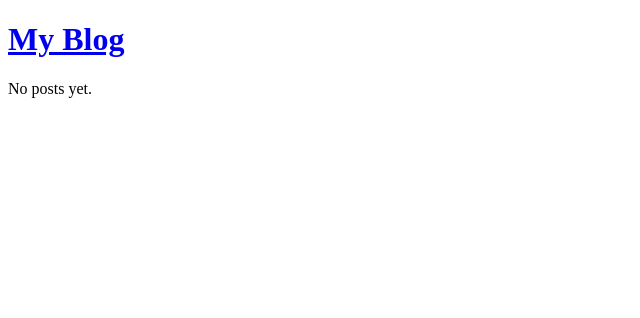
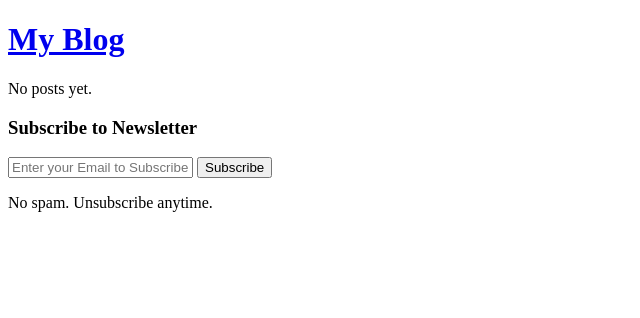
Before and after one commit to Rootcanon/Blog_Project, a Django app: page / in a window 1280 px wide. Shown: the top 318 px of the page, without its empty margins (0-640 px from the left). Run offline with Django 5.2, Linux system fonts and the light colour scheme; data that the repository does not hold is empty; some libraries are stand-ins or nearby versions.

Commit message:
Subscriber model, subscribe/unsubscribe views, admin, forms

```diff
--- /dev/null
+++ b/blog/context_processors.py
@@ -0,0 +1,4 @@
+from .forms import SubscriberForm
+
+def subscribe_form(request):
+    return {"subscribe_form": SubscriberForm()}
--- a/blog/forms.py
+++ b/blog/forms.py
@@ -1,6 +1,6 @@
 from django import forms
 
-from .models import Comment
+from .models import Comment, Subscriber
 
 
 class CommentForm(forms.ModelForm):
@@ -23,3 +23,21 @@ class CommentForm(forms.ModelForm):
                 "placeholder": "Write your comment..."
             }),
         }
+
+
+class SubscriberForm(forms.Form):
+    email = forms.EmailField(
+        widget=forms.EmailInput(attrs={
+            "class": "form-control",
+            "placeholder": "Enter your Email to Subscribe"
+        }),
+    )
+
+    # class Meta:
+    #     model = Subscriber
+    #     fields = ["email"]
+    #     validate_unique = False
+
+    def clean_email(self):
+        email = self.cleaned_data["email"].lower()
+        return email
--- a/blog/templates/blog/base.html
+++ b/blog/templates/blog/base.html
@@ -16,9 +16,35 @@
       <h1><a href="{% url 'post_list' %}">My Blog</a></h1>
     </header>
     <main>
+      {% if messages %}
+        <div class="messages" style="padding: 1rem; margin-bottom: 1rem;">
+          {% for message in messages %}
+            <div class="alert alert-{{ message.tags }}" style="padding: 0.75rem; margin-bottom: 0.5rem; border-radius: 4px; background: {% if message.tags == 'success' %}#d4edda{% else %}#f8d7da{% endif %}; color: {% if message.tags == 'success' %}#155724{% else %}#721c24{% endif %};">
+              {{ message }}
+            </div>
+          {% endfor %}
+        </div>
+      {% endif %}
       {% block content %}
 
       {% endblock %}
+      <footer>
+        <section class="newsletter">
+          <h3>Subscribe to Newsletter</h3>
+          {% comment %} <form method="post" action="{% url 'subscribe' %}"> {% endcomment %}
+          <form method="post" action="{% url 'subscribe' %}">
+            {% csrf_token %}
+            <div>
+              {{ subscribe_form.email }}
+              <button type="submit">Subscribe</button>
+            </div>
+            {% if subscribe_form.errors %}
+              <div>{{ subscribe_form.errors }}</div>
+            {% endif %}
+            <p>No spam. Unsubscribe anytime.</p>
+          </form>
+        </section>
+      </footer>
     </main>
   </body>
 </html>
--- a/blog/urls.py
+++ b/blog/urls.py
@@ -1,10 +1,12 @@
 from django.urls import path
 
-from .views import PostListView, PostDetailView, CategoryPostListView, TagPostListView, AuthorPostListView
+from .views import PostListView, PostDetailView, CategoryPostListView, TagPostListView, AuthorPostListView, SubscribeView, UnsubscribeView
 
 
 urlpatterns = [
     path("", PostListView.as_view(), name="post_list"),
+    path("subscribe/", SubscribeView.as_view(), name="subscribe"),
+    path("unsubscribe/<str:signed_token>/", UnsubscribeView.as_view(), name="unsubscribe"),
     path("<slug:slug>/", PostDetailView.as_view(), name="post_detail"),
     path("category/<slug:slug>/",  CategoryPostListView.as_view(), name="category_posts"),
     path("tag/<slug:slug>/", TagPostListView.as_view(), name="tag_posts"),
--- a/blog/views.py
+++ b/blog/views.py
@@ -1,9 +1,13 @@
 from django.shortcuts import redirect, get_object_or_404
 from django.utils import timezone
-from django.views.generic import ListView, DetailView
+from django.views.generic import View, ListView, DetailView, FormView
 from taggit.models import Tag
+from django.contrib import messages
+from django.core.signing import Signer, BadSignature
 
-from .models import Post, Category
+
+from .forms import SubscriberForm
+from .models import Post, Category, Subscriber
 from .forms import CommentForm
 # Create your views here.
 
@@ -53,8 +57,10 @@ class PostDetailView(DetailView):
         context["comment_form"] = form
         return self.render_to_response(context)
 
+
 class CategoryPostListView(PostListView):
     """Posts filtered by category"""
+
     def get_queryset(self):
         self.category = get_object_or_404(Category, slug=self.kwargs["slug"])
         return super().get_queryset().filter(category=self.category)
@@ -64,8 +70,10 @@ class CategoryPostListView(PostListView):
         context["category"] = self.category
         return context
 
+
 class TagPostListView(PostListView):
     """Posts filtered by tag"""
+
     def get_queryset(self):
         self.tag = get_object_or_404(Tag, slug=self.kwargs["slug"])
         return super().get_queryset().filter(tags=self.tag)
@@ -78,6 +86,7 @@ class TagPostListView(PostListView):
 
 class AuthorPostListView(PostListView):
     """Posts filtered by author"""
+
     def get_queryset(self):
         from django.contrib.auth import get_user_model
         User = get_user_model()
@@ -88,3 +97,46 @@ class AuthorPostListView(PostListView):
         context = super().get_context_data(**kwargs)
         context["author"] = self.author
         return context
+
+
+class SubscribeView(FormView):
+    form_class = SubscriberForm
+    success_url = "/"  # Home page
+
+    def form_valid(self, form):
+        email = form.cleaned_data["email"].lower()
+        existing = Subscriber.objects.filter(email=email).first()
+
+        if existing:
+            if existing.is_active:
+                messages.info(self.request, "You are already Subscribed!")
+            else:
+                existing.is_active = True
+                existing.save()
+                messages.success(
+                    self.request, "Welcome back!, Your subscription has been reactivated.")
+        else:
+            Subscriber.objects.create(email=email)
+            messages.success(self.request, "Thanks for Subscribing!")
+
+        return redirect(self.get_success_url())
+
+    def form_invalid(self, form):
+        messages.error(self.request, "Please check the form.")
+        return redirect(self.request.META.get("HTTP_REFERER", "/"))
+
+
+class UnsubscribeView(View):
+    def get(self, request, signed_token):
+        signer = Signer()
+        try:
+            token = signer.unsign(signed_token)
+        except BadSignature:
+            messages.error(request, "invalid unsubscribe link.")
+            return redirect("post_list")
+
+        subscriber = get_object_or_404(Subscriber, unsubscribe_token=token)
+        subscriber.is_active = False
+        subscriber.save()
+        messages.success(request, "You have been unsubscribed.")
+        return redirect("post_list")
--- a/blog_project/settings.py
+++ b/blog_project/settings.py
@@ -65,6 +65,7 @@ TEMPLATES = [
                 'django.template.context_processors.request',
                 'django.contrib.auth.context_processors.auth',
                 'django.contrib.messages.context_processors.messages',
+                'blog.context_processors.subscribe_form',
             ],
         },
     },
```
Also changed, not shown: blog/admin.py (+20 -1 lines), blog/models.py (+20 -0 lines), blog/migrations/0006_subscriber.py (added).
